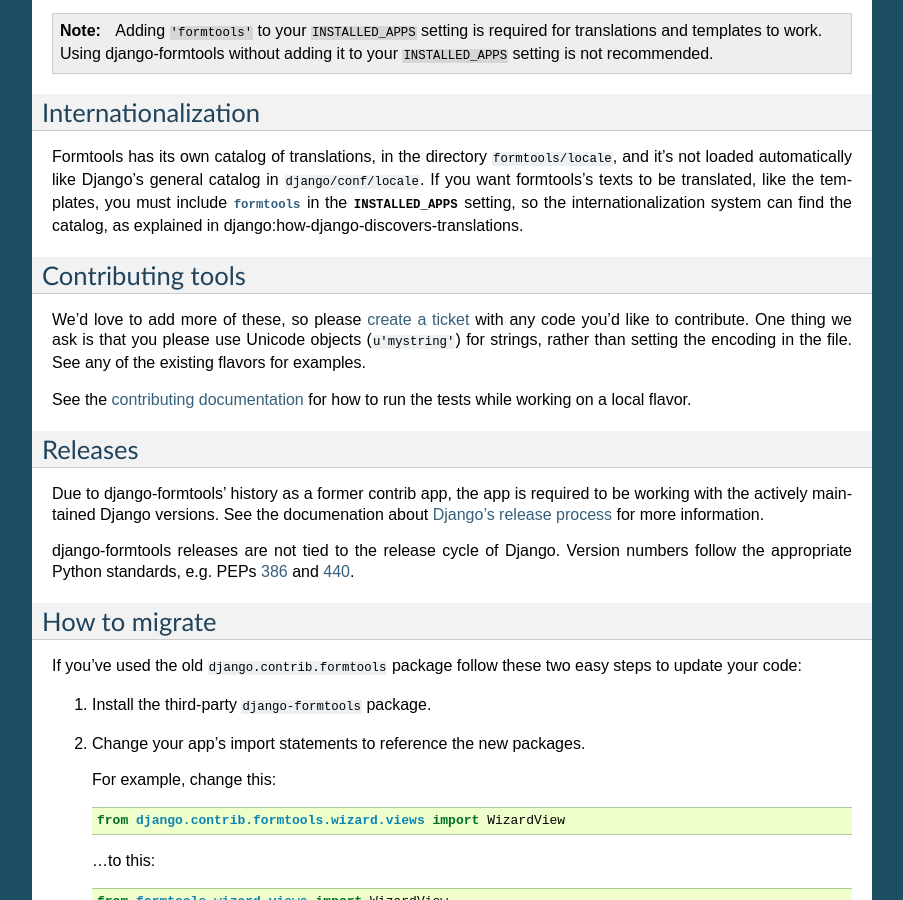
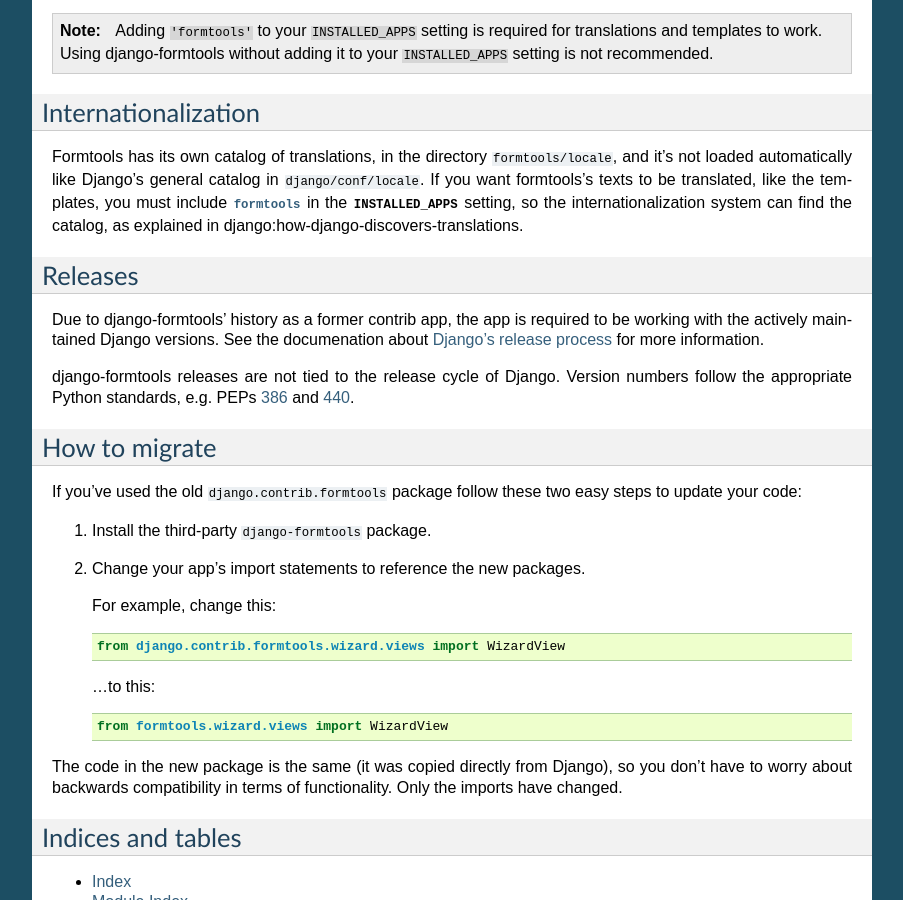
Before and after one commit to jazzband/django-formtools, a Sphinx documentation site: the page built from docs/index.rst, in a window 1280 px wide and 900 px high, scrolled down 1702 px. Shown: the whole window, without its empty margins (198-1101 px from the left). Built offline with Sphinx 7.4.7, drawn with Linux system fonts in a browser that asks for light colours.

Commit message:
Removed copied over doc section. Fix issue #26.

```diff
--- a/docs/index.rst
+++ b/docs/index.rst
@@ -54,20 +54,6 @@
 the internationalization system can find the catalog, as explained in
 :ref:`django:how-django-discovers-translations`.
 
-Contributing tools
-==================
-
-We'd love to add more of these, so please `create a ticket`_ with
-any code you'd like to contribute. One thing we ask is that you please use
-Unicode objects (``u'mystring'``) for strings, rather than setting the encoding
-in the file. See any of the existing flavors for examples.
-
-See the `contributing documentation`_ for how to run the tests while working on a
-local flavor.
-
-.. _create a ticket: https://github.com/django/django-formtools/issues
-.. _contributing documentation: https://github.com/django/django-formtools/blob/master/CONTRIBUTING.rst
-
 Releases
 ========
 
```
